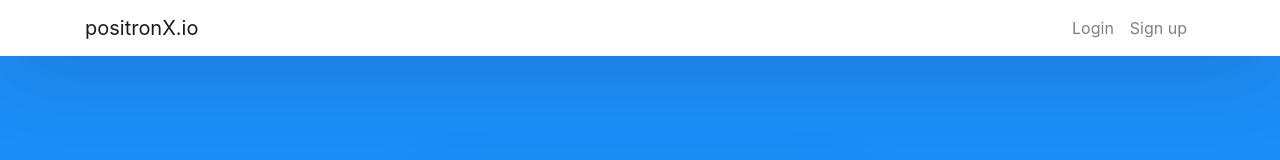
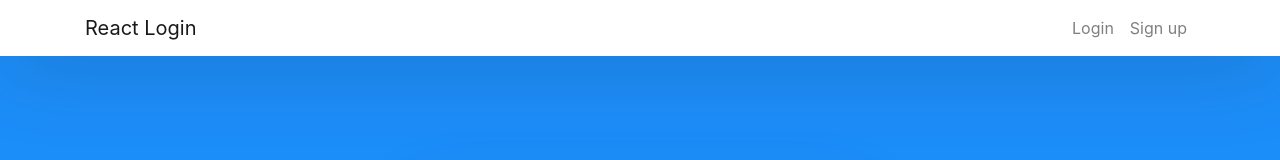
Before and after one commit to eriansha/simple-google-auth-login, a React (Create React App) app: page / in a window 1280 px wide. Shown: the top 160 px of the page. Built offline with nearby package versions, Linux system fonts and the light colour scheme.

Commit message:
Modify app name

```diff
--- a/src/App.js
+++ b/src/App.js
@@ -12,7 +12,7 @@ function App() {
       <div className="App">
         <nav className="navbar navbar-expand-lg navbar-light fixed-top">
           <div className="container">
-            <Link className="navbar-brand" to={"/sign-in"}>positronX.io</Link>
+            <Link className="navbar-brand" to={"/sign-in"}>React Login</Link>
             <div className="collapse navbar-collapse" id="navbarTogglerDemo02">
               <ul className="navbar-nav ml-auto">
                 <li className="nav-item">
```
